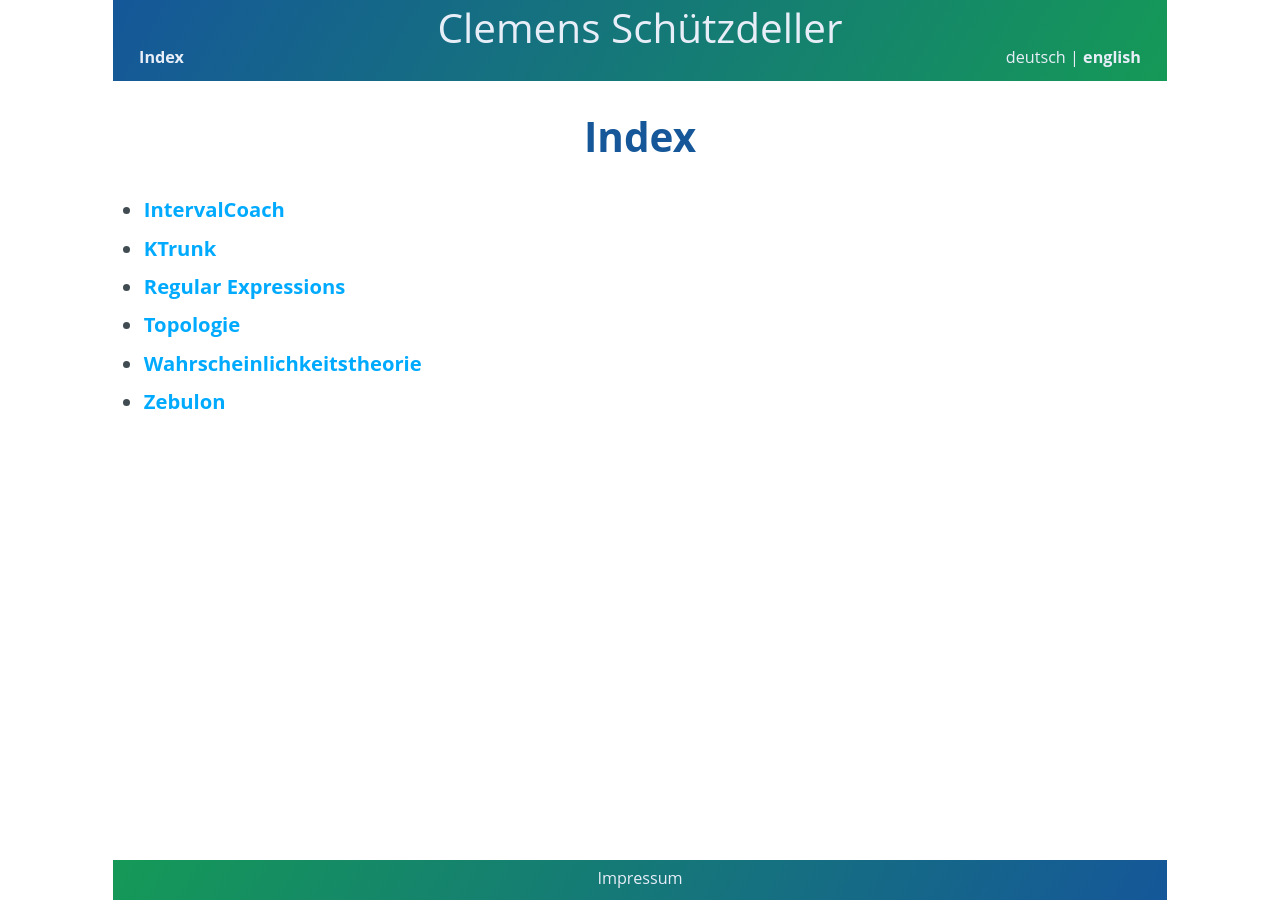
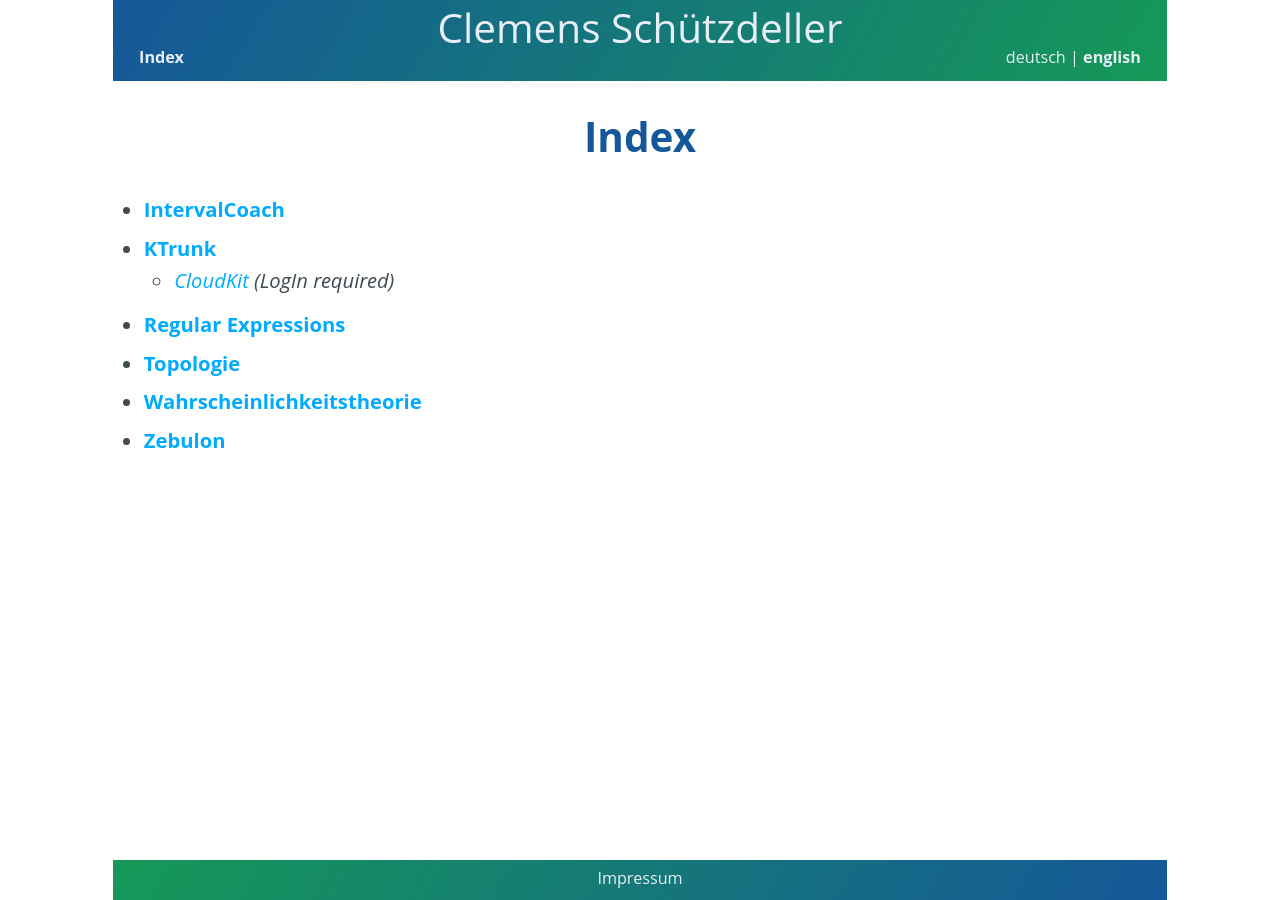
Before and after one commit to cs-LA/home, a Jekyll site: the page built from Pages.md, in a window 1280 px wide. Built offline with Jekyll 4.4.1, drawn with Linux system fonts in a browser that asks for light colours; our own code applies the rules of GitHub Pages for plain Markdown files.

Commit message:
Add CloudKit link to Pages.md

```diff
--- a/Pages.md
+++ b/Pages.md
@@ -2,6 +2,7 @@
 
  - **[IntervalCoach](/home/IntervalCoach/index.html)**
  - **[KTrunk](/home/KTrunk/index.html)**
+   - *[CloudKit](/home/CloudKit/index.html) (LogIn required)*
  - **[Regular Expressions](/home/RegExp/index.html)**
  - **[Topologie](/home/Topologie/index.html)**
  - **[Wahrscheinlichkeitstheorie](/home/Wahrscheinlichkeitstheorie/index.html)**
```
